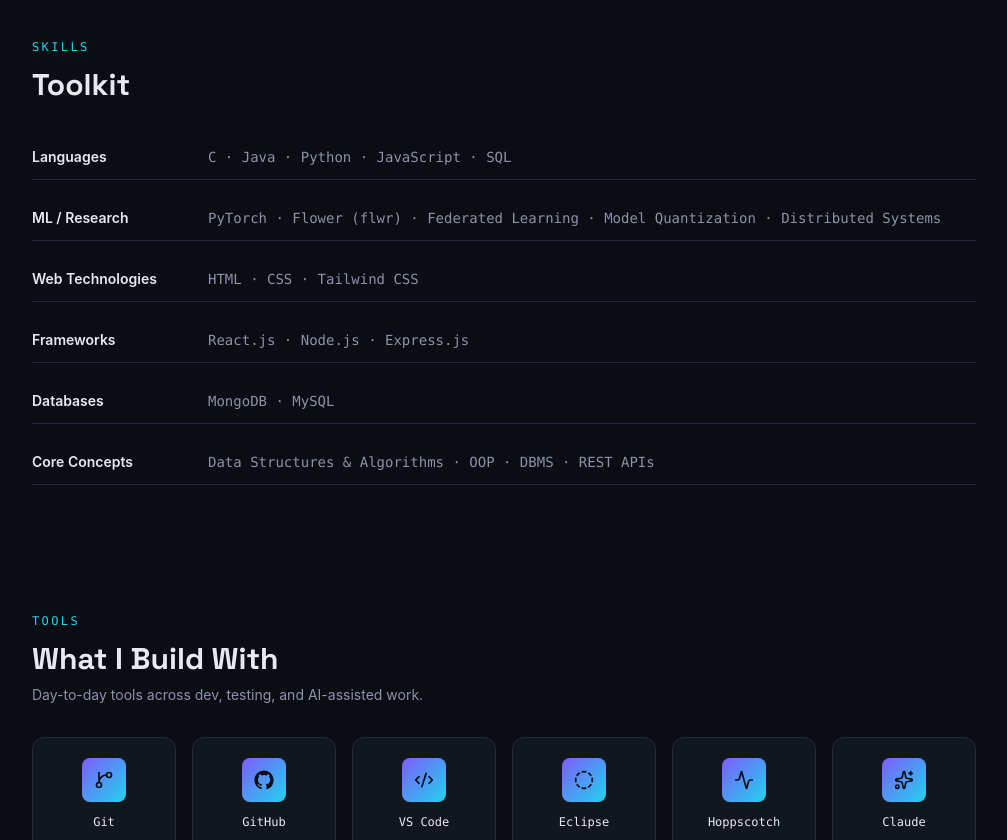
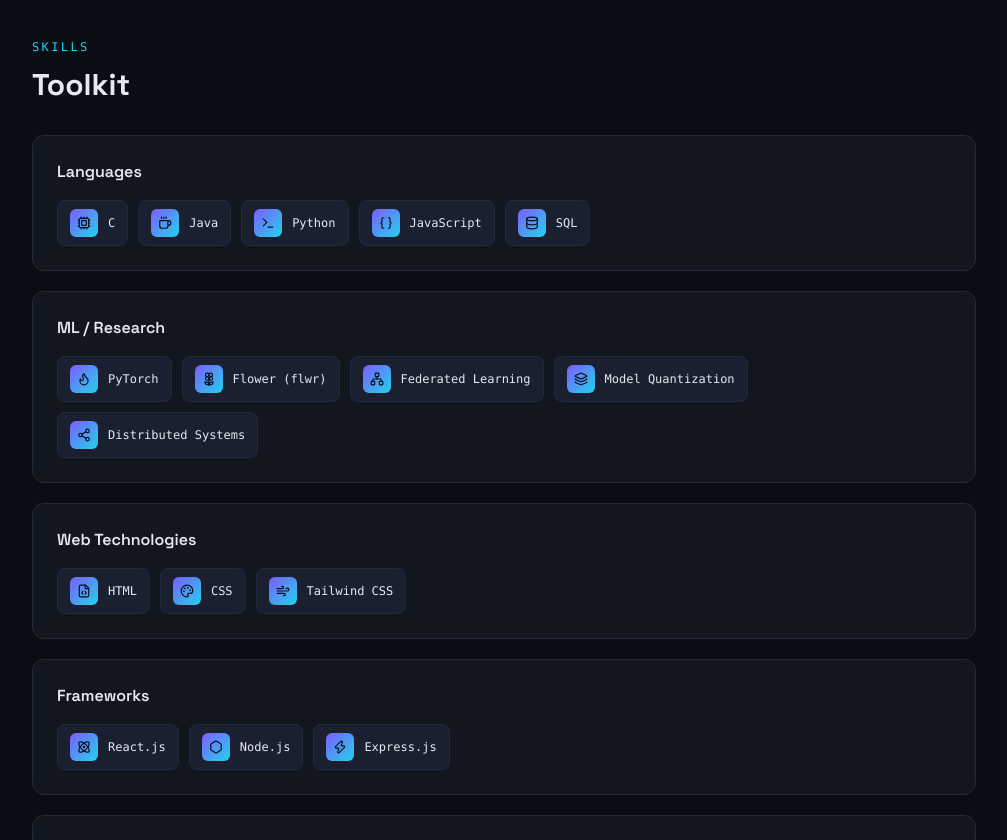
Before and after one commit to smruti-ranjan-01/smruti-portfolio, a React (Vite) app: page / in a window 1280 px wide. Shown: the part 1960-2800 px from the top of the page, without its empty margins (136-1143 px from the left). Built offline with nearby package versions, Linux system fonts and the light colour scheme.

Commit message:
change skills section

```diff
--- a/src/App.jsx
+++ b/src/App.jsx
@@ -3,7 +3,9 @@
   Mail, Menu, X, Send, Cpu, Award, Download,
   Home, MessageCircle, CloudSun, Gamepad2, Grid3x3, Target, ExternalLink,
   GitBranch, Code2, CircleDashed, Zap, Sparkles, Rocket,
-  FileText, Triangle, Bot, Activity, Globe
+  FileText, Triangle, Bot, Activity, Globe,
+  Coffee, Terminal, Braces, Database, Flame, Flower2, Network,
+  Layers, Share2, FileCode, Palette, Wind, Atom, Hexagon, Leaf, Box, Link2, Binary
 } from "lucide-react";
 
 /* Lucide 1.0 removed brand icons (GitHub, LinkedIn, etc). Small inline replacements. */
@@ -321,23 +323,97 @@
 }
 
 /* ---------------- skills (tagline style, not big cards) ---------------- */
+/* ---------------- skills (6 wide cards, each with nested skill chips) ---------------- */
+function SkillChip({ icon: Icon, name }) {
+  return (
+    <div
+      className="flex items-center gap-2.5 px-3 py-2 rounded-lg"
+      style={{ backgroundColor: C.surface2, border: `1px solid ${C.line}` }}
+    >
+      <div
+        className="w-7 h-7 rounded-md flex items-center justify-center flex-shrink-0"
+        style={{ background: `linear-gradient(135deg, ${C.violet}, ${C.cyan})` }}
+      >
+        <Icon size={14} color={C.bg} />
+      </div>
+      <span className="text-xs font-mono" style={{ color: C.text }}>{name}</span>
+    </div>
+  );
+}
+
+function SkillGroupCard({ label, skills }) {
+  return (
+    <div className="p-6 rounded-xl" style={{ backgroundColor: C.surface, border: `1px solid ${C.line}` }}>
+      <div className="text-base font-semibold mb-4" style={{ fontFamily: "'Space Grotesk', sans-serif", color: C.text }}>{label}</div>
+      <div className="flex flex-wrap gap-2.5">
+        {skills.map((s) => (
+          <SkillChip key={s.name} {...s} />
+        ))}
+      </div>
+    </div>
+  );
+}
+
 function Skills() {
   const groups = [
-    { label: "Languages", items: "C · Java · Python · JavaScript · SQL" },
-    { label: "ML / Research", items: "PyTorch · Flower (flwr) · Federated Learning · Model Quantization · Distributed Systems" },
-    { label: "Web Technologies", items: "HTML · CSS · Tailwind CSS" },
-    { label: "Frameworks", items: "React.js · Node.js · Express.js" },
-    { label: "Databases", items: "MongoDB · MySQL" },
-    { label: "Core Concepts", items: "Data Structures & Algorithms · OOP · DBMS · REST APIs" },
+    {
+      label: "Languages",
+      skills: [
+        { icon: Cpu, name: "C" },
+        { icon: Coffee, name: "Java" },
+        { icon: Terminal, name: "Python" },
+        { icon: Braces, name: "JavaScript" },
+        { icon: Database, name: "SQL" },
+      ],
+    },
+    {
+      label: "ML / Research",
+      skills: [
+        { icon: Flame, name: "PyTorch" },
+        { icon: Flower2, name: "Flower (flwr)" },
+        { icon: Network, name: "Federated Learning" },
+        { icon: Layers, name: "Model Quantization" },
+        { icon: Share2, name: "Distributed Systems" },
+      ],
+    },
+    {
+      label: "Web Technologies",
+      skills: [
+        { icon: FileCode, name: "HTML" },
+        { icon: Palette, name: "CSS" },
+        { icon: Wind, name: "Tailwind CSS" },
+      ],
+    },
+    {
+      label: "Frameworks",
+      skills: [
+        { icon: Atom, name: "React.js" },
+        { icon: Hexagon, name: "Node.js" },
+        { icon: Zap, name: "Express.js" },
+      ],
+    },
+    {
+      label: "Databases",
+      skills: [
+        { icon: Leaf, name: "MongoDB" },
+        { icon: Database, name: "MySQL" },
+      ],
+    },
+    {
+      label: "Core Concepts",
+      skills: [
+        { icon: Binary, name: "Data Structures & Algorithms" },
+        { icon: Box, name: "OOP" },
+        { icon: Database, name: "DBMS" },
+        { icon: Link2, name: "REST APIs" },
+      ],
+    },
   ];
   return (
     <Section id="skills" eyebrow="Skills" title="Toolkit">
-      <div className="space-y-4">
+      <div className="space-y-5">
         {groups.map((g) => (
-          <div key={g.label} className="flex flex-col sm:flex-row sm:items-baseline gap-1 sm:gap-4 py-3" style={{ borderBottom: `1px solid ${C.line}` }}>
-            <div className="w-40 text-sm font-semibold flex-shrink-0" style={{ color: C.text }}>{g.label}</div>
-            <div className="text-sm font-mono" style={{ color: C.muted }}>{g.items}</div>
-          </div>
+          <SkillGroupCard key={g.label} {...g} />
         ))}
       </div>
     </Section>
```
